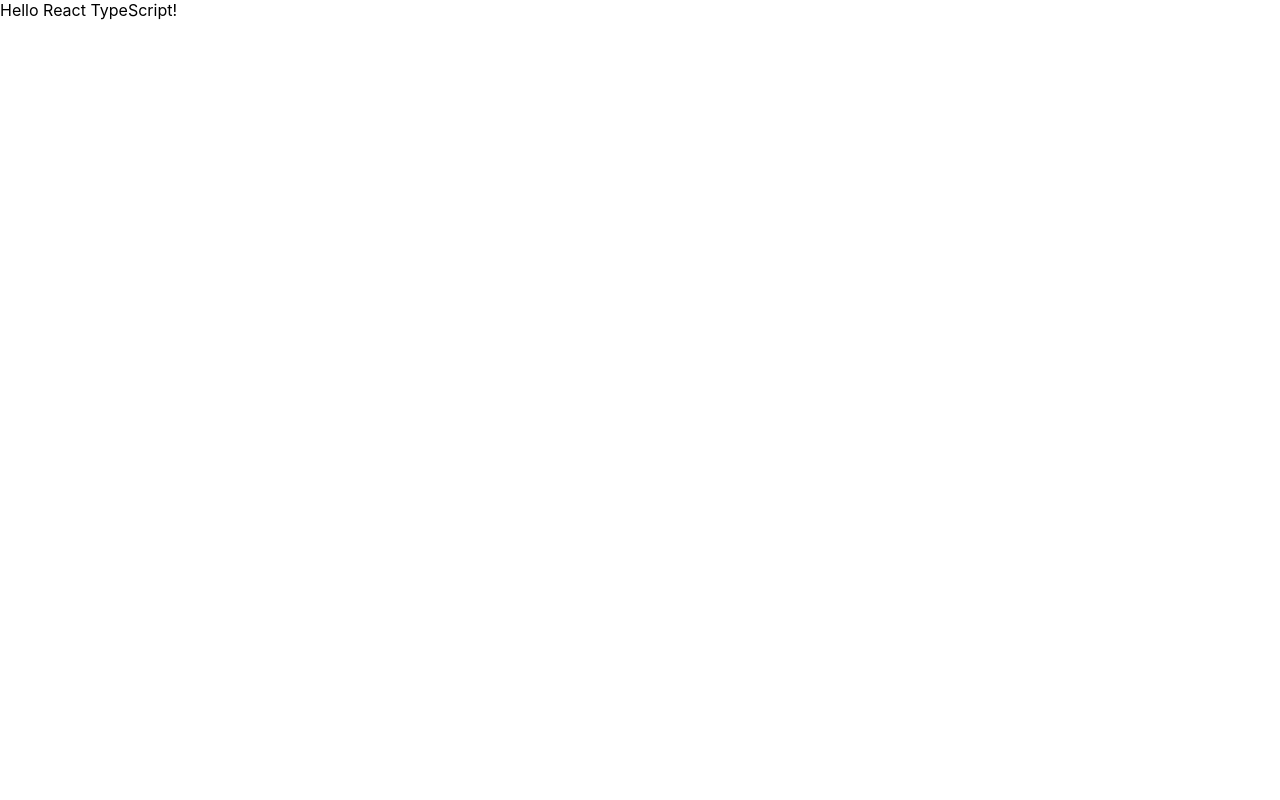
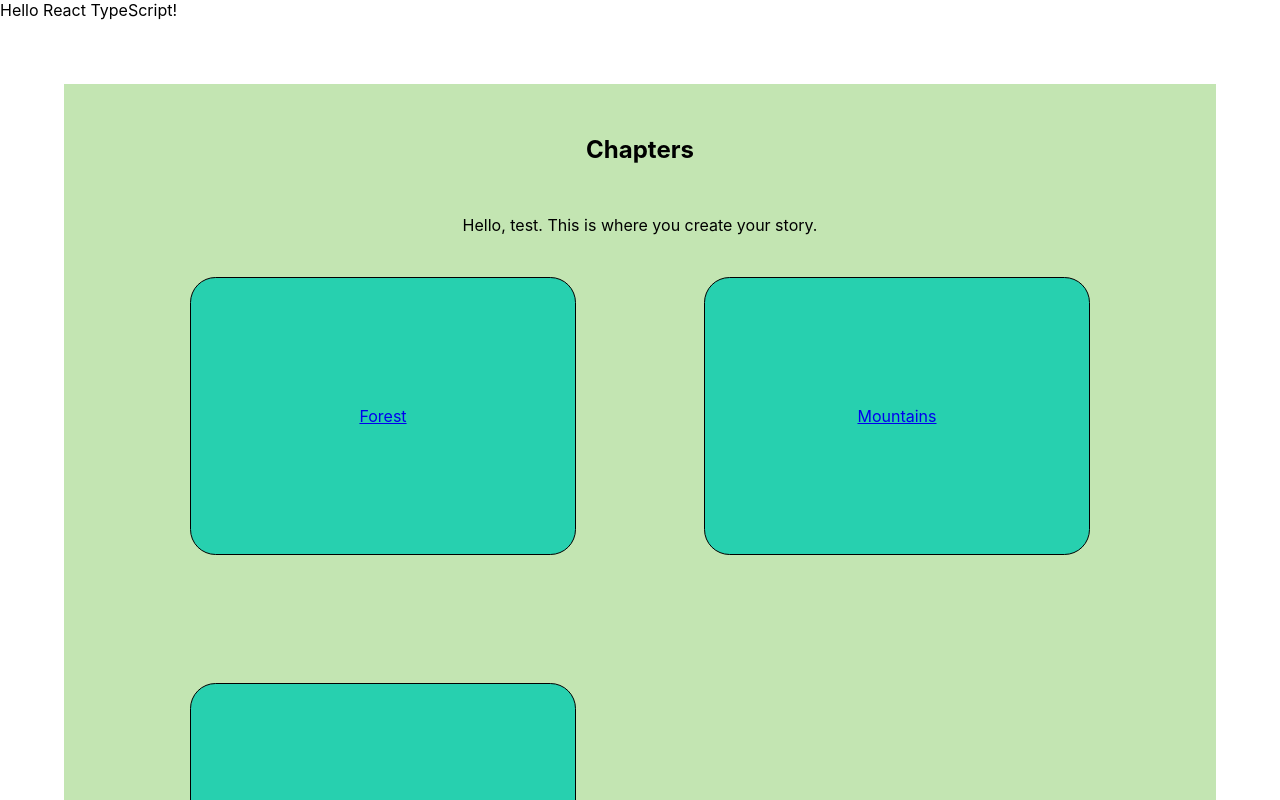
Before and after one commit to franco-ortega/ts-02-storybook, a React (Create React App) app: page /chapters/forest in a window 1280 px wide. Shown: the top 800 px of the page. Built offline with nearby package versions, Linux system fonts and the light colour scheme.

Commit message:
fine tune pathing; add dynamic path to router

```diff
--- a/src/components/app/App.tsx
+++ b/src/components/app/App.tsx
@@ -27,6 +27,12 @@ const App: React.FC = () => {
               <Chapters userName={userName} />
             }
           />
+          <Route
+            path="/chapters/:locale"
+            render={() =>
+              <Chapters userName={userName} />
+            }
+          />
         </Switch>
       </Router>
     </div>
--- a/src/components/chapters/Chapters.tsx
+++ b/src/components/chapters/Chapters.tsx
@@ -21,7 +21,7 @@ const Chapters: React.FC<Props> = ({ userName }) => {
 
   // eslint-disable-next-line max-len
   const chapterOptions: JSX.Element[] = testChoices.map((choice: Land, i: number) => (
-    <Link to={choice.title.toLowerCase()} key={i}>
+    <Link to={`chapters/${choice.title.toLowerCase()}`} key={i}>
       <li>
         {choice.title}
       </li>
```
Also changed, not shown: src/components/chapters/TestChapter.tsx (added).
